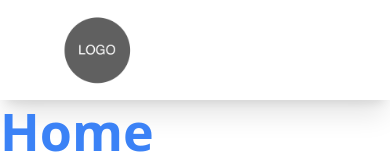
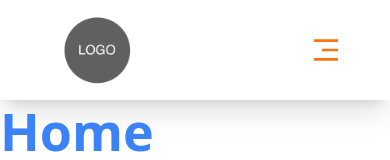
Before and after one commit to MateuszKuruc/developer-portfolio, a Next.js app in the folder developer-portfolio-site/: page / in a window 390 px wide. Shown: the top 160 px of the page. Built offline with nearby package versions, Linux system fonts and the light colour scheme.

Commit message:
add and style hamburger menu icon from react icons

```diff
--- a/developer-portfolio-site/src/app/components/NavBar.tsx
+++ b/developer-portfolio-site/src/app/components/NavBar.tsx
@@ -1,6 +1,7 @@
 import Image from "next/image";
 import Link from "next/link";
 import { NAV_LINKS } from "../constants/textConstants";
+import { RiMenu3Fill, RiCloseFill } from "react-icons/ri";
 
 const NavBar = () => {
   return (
@@ -26,7 +27,11 @@ const NavBar = () => {
           </ul>
         </div>
         {/* Mobile Menu */}
+        <div className="sm:hidden cursor-pointer">
+          <RiMenu3Fill className="h-8 w-8 text-orange-500" />
+        </div>
       </div>
+
 
       {/* Social media links */}
     </nav>
```
Also changed, not shown: developer-portfolio-site/package.json (+5 -4 lines), 1 other file (tests, documents, lock files or other folders).
